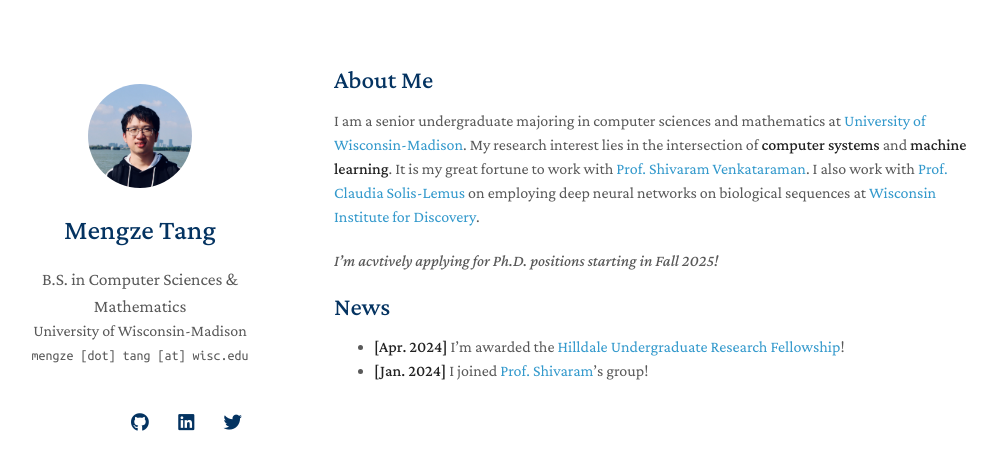
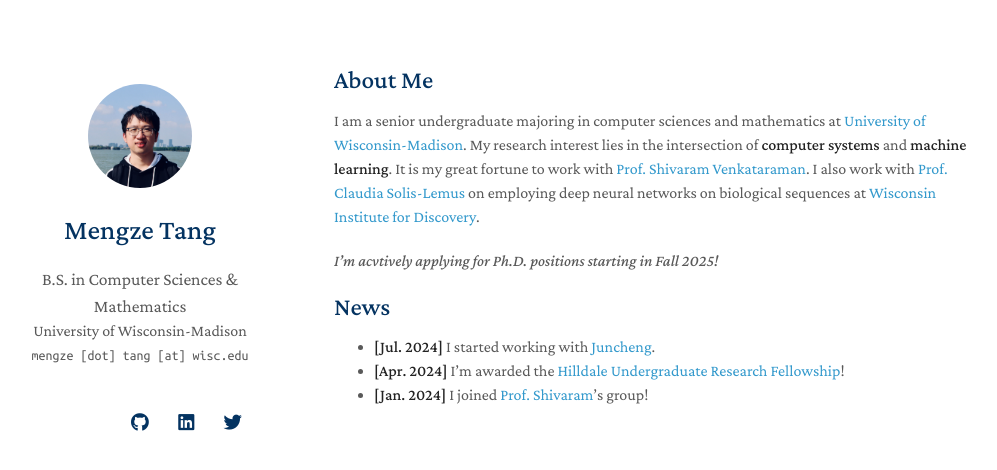
Before and after one commit to madmtang/madmtang.github.io, a Jekyll site: the page built from index.md, in a window 1280 px wide. Shown: the top 470 px of the page, without its empty margins (136-1133 px from the left). Built offline with Jekyll 4.4.1, drawn with Linux system fonts in a browser that asks for light colours; nearby versions of some CDN libraries; a style sheet for code colours, icons or effects is not loaded; our own code applies the rules of GitHub Pages for plain Markdown files.

Commit message:
add news

```diff
--- a/index.md
+++ b/index.md
@@ -15,6 +15,7 @@ I am a senior undergraduate majoring in computer sciences and mathematics at <a
 
 ## News
 
+- **[Jul. 2024]** I started working with <a href="https://junchengyang.com/" target="_blank">Juncheng</a>.
 - **[Apr. 2024]** I'm awarded the <a href="https://awards.advising.wisc.edu/all-scholarships/hilldale-undergraduatefaculty-research-fellowship/" target="_blank">Hilldale Undergraduate Research Fellowship</a>!
 - **[Jan. 2024]** I joined <a href="https://shivaram.org/" target="_blank">Prof. Shivaram</a>'s group!
 
```
